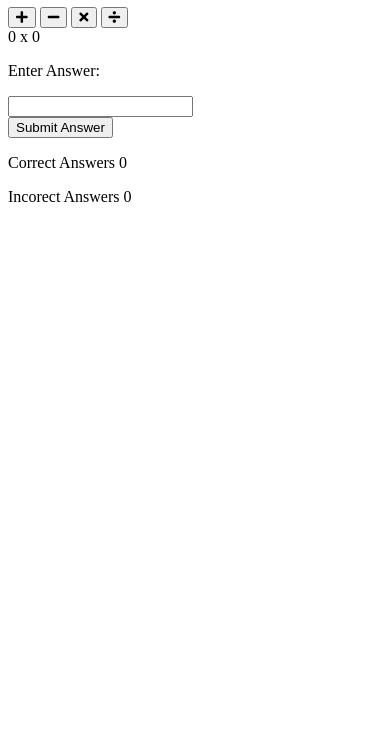
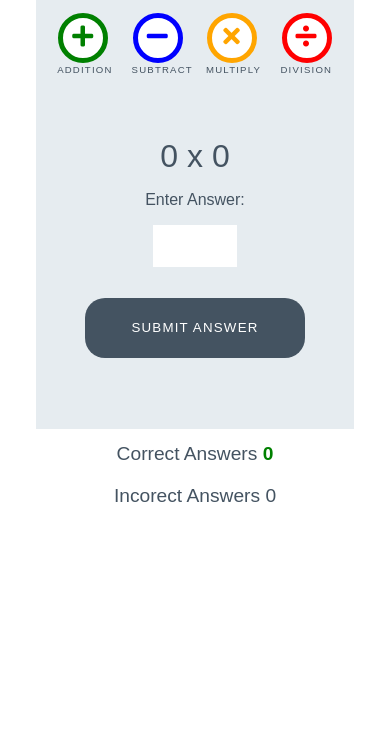
Before and after one commit to ROCK3879/love-maths, a plain HTML site: page index.html in a window 390 px wide. Shown: the part 112-844 px from the top of the page. Drawn offline with Linux system fonts and the light colour scheme.

Commit message:
Add styles for game

```diff
--- a/assets/css/style.css
+++ b/assets/css/style.css
@@ -0,0 +1,252 @@
+/* --------- Global style */
+
+body {
+    background-color: white;
+    font-family: "Raleway", sans-serif;
+    color: #445361;
+    text-align: center;
+}
+
+/* --------- Heading */
+
+.heading {
+    text-align: center;
+    font-size: 2.5rem;
+}
+
+.logo {
+    height: 40px;
+    padding-right: 5px;
+}
+
+/* --------- Game layout */
+
+.game-area {
+    background-color: #E6ECF0;
+    box-sizing: border-box;
+    width: 85%;
+    height: 65vh;
+    max-height: 450px;
+    max-width: 830px;
+    margin-left: auto;
+    margin-right: auto;
+    padding: 1%;
+}
+
+.question-area {
+    width: 50%;
+    font-size: 2rem;
+    margin: auto;
+    padding: 50px 0;
+}
+
+.question-area span {
+    padding: 0 15px;
+}
+
+.score-area {
+    margin: 5px auto;
+    width: 60%;
+    font-size: 1.2rem;
+}
+
+.controls-area {
+    width: 85%;
+    margin: 30px auto;
+}
+
+#score {
+    color: green;
+    font-weight: bold;
+}
+
+#incorrect {
+    color: red;
+    font-weight: bold;
+}
+
+.answer-message {
+    display: none;
+    font-size: 1rem;
+}
+
+#answer-box {
+    border: none;
+    color: #445361;
+    display: inline-block;
+    height: 40px;
+    width: 80px;
+    font-size: 1.2rem;
+}
+
+.scores {
+    display: inline-block;
+    padding: 25px;
+}
+
+/* --------- Buttons */
+
+.btn {
+    width: 220px;
+    height: 60px;
+    font-family: "Raleway", sans-serif;
+    text-transform: uppercase;
+    letter-spacing: 1.2px;
+    color: white;
+}
+
+.btn:focus {
+    outline: none;
+}
+
+.btn--big {
+    padding-top: 10px;
+    border-radius: 50%;
+    background-color: white;
+    border: 10px solid;
+    width: 100px;
+    height: 100px;
+    font-size: 3.2rem;
+    margin: 0 30px;
+    transition: all 0.5s;
+}
+
+.btn--big::after{
+    content: attr(data-type);
+    font-size: 1rem;
+    color: #445361;
+    position: relative;
+    left: -0.5em;
+}
+
+.btn--blue {
+    border-color: blue;
+    color: blue;
+}
+
+.btn--blue:active,
+.btn--blue:hover {
+    background-color: darkblue;
+    color: white;
+}
+
+.btn--orange {
+    border-color: orange;
+    color: orange;
+}
+
+.btn--orange:active,
+.btn--orange:hover {
+    background-color: darkorange;
+    color: white;
+}
+
+.btn--red {
+    border-color: red;
+    color: red;
+}
+
+.btn--red:active,
+.btn--red:hover {
+    background-color: darkred;
+    color: white;
+}
+
+.btn--green {
+    border-color: green;
+    color: green;
+}
+
+.btn--green:active,
+.btn--green:hover {
+    background-color: darkgreen;
+    color: white;
+}
+
+.btn--gray {
+    margin-top: 25px;
+    background-color: #445361;
+    border: 1px transparent;
+    border-radius: 20px;
+}
+
+.btn--gray:active,
+.btn--gray:hover {
+    background-color: #0d1013;
+}
+
+/* --------- Media queries */
+
+@media (max-width: 414px) {
+    .controls-area {
+        width: 100%;
+    }
+
+    .btn--big {
+        margin: 0 10px;
+        padding: 5px;
+        border: 5px solid;
+        width: 50px;
+        height: 50px;
+        font-size: 1.5rem;
+    }
+
+    .btn--big::after {
+        font-size: 0.6rem;
+        left: -0.7rem;
+    }
+
+    .question-area {
+        padding: 10% 0;
+        width: 100%;
+    }
+
+    .question-area span {
+        padding: 0;
+    }
+
+    .answer-message {
+        display: block;
+    }
+
+    #answer-box {
+        display: block;
+        margin: 0 auto;
+    }
+    .btn--gray {
+        margin-top: 0;
+    }
+
+    .score-area {
+        width: 100%;
+    }
+
+    .scores {
+        margin: 0.5em auto;
+        display: block;
+        padding: 5px;
+    }
+
+    .heading {
+        font-size: 2rem;
+    }
+}
+
+@media (max-width: 320px) {
+    .game-area {
+        height: 70vh;
+    }
+
+    .controls-area {
+        width: 75%;
+        margin: 10px auto;
+    }
+
+    .btn--big {
+        margin: 10px 10px;
+    }
+    .question-area {
+        padding: 10px 0;
+    }
+
+}
--- a/index.html
+++ b/index.html
@@ -16,10 +16,10 @@
 
     <div class="game-area">
         <div class="controls-area">
-            <button class="btn btn--big btn--green"><i class="fas fa-plus"></i></button>
-            <button class="btn btn--big btn--blue"><i class="fas fa-minus"></i></button>
-            <button class="btn btn--big btn--orange"><i class="fas fa-times"></i></button>
-            <button class="btn btn--big btn--red"><i class="fas fa-divide"></i></button>
+            <button data-type="addition" class="btn btn--big btn--green"><i class="fas fa-plus"></i></button>
+            <button data-type="subtract" class="btn btn--big btn--blue"><i class="fas fa-minus"></i></button>
+            <button data-type="multiply" class="btn btn--big btn--orange"><i class="fas fa-times"></i></button>
+            <button data-type="division" class="btn btn--big btn--red"><i class="fas fa-divide"></i></button>
         </div>
         <div class="question-area">
             <span id="operand1">0</span>
@@ -29,7 +29,7 @@
             <p class="answer-message">Enter Answer:</p>
             <input id="answer-box" type="number">
         </div>
-        <button class="btn btn--gray">Submit Answer</button>
+        <button data-type="submit" class="btn btn--gray">Submit Answer</button>
     </div>
 
     <div class="score-area">
```
